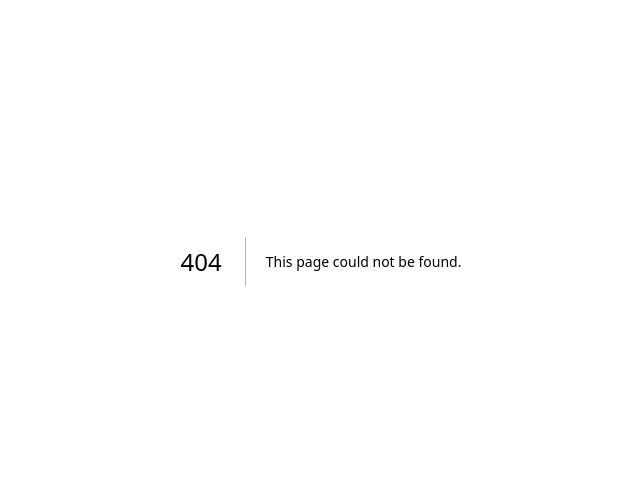
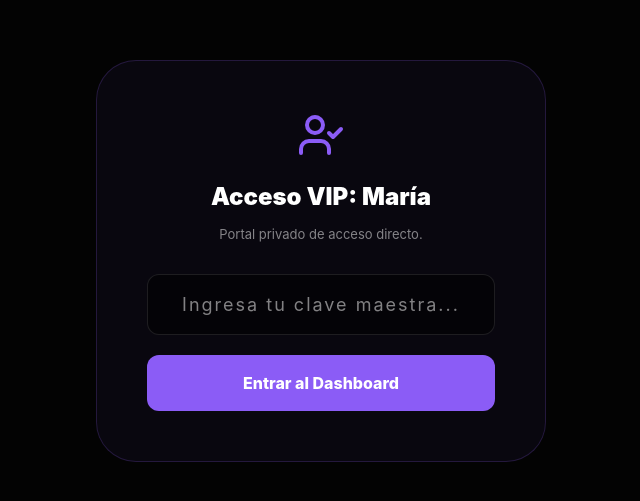
Before and after one commit to mariadm0414-spec/clickads, a Next.js app: page /maria-vip in a window 1280 px wide. Before the commit this address had no page. Shown: the part 139-640 px from the top of the page, without its empty margins (319-959 px from the left). Built offline with nearby package versions, Linux system fonts and the light colour scheme.

Commit message:
Add files via upload

```diff
--- /dev/null
+++ b/app/julian-vip/page.tsx
@@ -0,0 +1,120 @@
+"use client";
+
+import { useState } from "react";
+import { Lock, ArrowRight, Loader2, UserCheck } from "lucide-react";
+import { useRouter } from "next/navigation";
+
+export default function JulianBypassPage() {
+    const router = useRouter();
+    const [isLoading, setIsLoading] = useState(false);
+    const [password, setPassword] = useState("");
+    const [error, setError] = useState("");
+
+    const handleLogin = async (e: React.FormEvent) => {
+        e.preventDefault();
+        setIsLoading(true);
+        setError("");
+
+        try {
+            const res = await fetch("/api/auth/admin-bypass", {
+                method: "POST",
+                headers: { "Content-Type": "application/json" },
+                body: JSON.stringify({ password, user: "julian" })
+            });
+
+            const data = await res.json();
+
+            if (!res.ok) {
+                setError(data.error || "Error de acceso.");
+                setIsLoading(false);
+                return;
+            }
+
+            // Guardar perfil y entrar al dashboard
+            localStorage.setItem("clickads_user", JSON.stringify(data.user));
+            router.push("/dashboard");
+
+        } catch (err: any) {
+            setError("Error al conectar con el servidor.");
+            setIsLoading(false);
+        }
+    };
+
+    return (
+        <div style={{
+            background: "#030303",
+            minHeight: "100vh",
+            display: "flex",
+            alignItems: "center",
+            justifyContent: "center",
+            color: "#fff",
+            fontFamily: "Inter, sans-serif",
+            padding: 20
+        }}>
+            <style>{`
+                .admin-card {
+                    background: rgba(16, 185, 129, 0.05);
+                    border: 1px solid rgba(16, 185, 129, 0.2);
+                    border-radius: 40px;
+                    padding: 50px;
+                    width: 100%;
+                    max-width: 450px;
+                    text-align: center;
+                }
+                .input-field {
+                    width: 100%;
+                    background: rgba(0,0,0,0.5);
+                    border: 1px solid rgba(255,255,255,0.1);
+                    border-radius: 12px;
+                    padding: 16px;
+                    color: #fff;
+                    margin-bottom: 20px;
+                    text-align: center;
+                    font-size: 18px;
+                    letter-spacing: 2px;
+                }
+                .btn-auth {
+                    width: 100%;
+                    background: #10B981;
+                    color: #fff;
+                    border: none;
+                    padding: 16px;
+                    border-radius: 12px;
+                    font-size: 16px;
+                    font-weight: 800;
+                    cursor: pointer;
+                }
+                .btn-auth:hover { background: #059669; }
+            `}</style>
+
+            <div className="admin-card">
+                <UserCheck size={48} color="#10B981" style={{ margin: "0 auto 20px" }} />
+                <h1 style={{ fontSize: 24, fontWeight: 900, marginBottom: 10 }}>Acceso VIP: Julián</h1>
+                <p style={{ color: "rgba(255,255,255,0.5)", marginBottom: 30, fontSize: 13 }}>
+                    Portal privado de acceso directo.
+                </p>
+
+                {error && (
+                    <div style={{ color: "#EF4444", marginBottom: 20, fontSize: 14, fontWeight: "bold" }}>
+                        {error}
+                    </div>
+                )}
+
+                <form onSubmit={handleLogin}>
+                    <input
+                        type="password"
+                        className="input-field"
+                        placeholder="Ingresa tu clave maestra..."
+                        value={password}
+                        onChange={(e) => setPassword(e.target.value)}
+                        required
+                    />
+
+                    <button className="btn-auth" type="submit" disabled={isLoading}>
+                        {isLoading ? <Loader2 className="animate-spin" style={{ margin: "0 auto" }} /> : "Entrar al Dashboard"}
+                    </button>
+                </form>
+            </div>
+        </div>
+    );
+}
--- /dev/null
+++ b/app/maria-vip/page.tsx
@@ -0,0 +1,120 @@
+"use client";
+
+import { useState } from "react";
+import { Lock, ArrowRight, Loader2, UserCheck } from "lucide-react";
+import { useRouter } from "next/navigation";
+
+export default function MariaBypassPage() {
+    const router = useRouter();
+    const [isLoading, setIsLoading] = useState(false);
+    const [password, setPassword] = useState("");
+    const [error, setError] = useState("");
+
+    const handleLogin = async (e: React.FormEvent) => {
+        e.preventDefault();
+        setIsLoading(true);
+        setError("");
+
+        try {
+            const res = await fetch("/api/auth/admin-bypass", {
+                method: "POST",
+                headers: { "Content-Type": "application/json" },
+                body: JSON.stringify({ password, user: "maria" })
+            });
+
+            const data = await res.json();
+
+            if (!res.ok) {
+                setError(data.error || "Error de acceso.");
+                setIsLoading(false);
+                return;
+            }
+
+            // Guardar perfil y entrar al dashboard
+            localStorage.setItem("clickads_user", JSON.stringify(data.user));
+            router.push("/dashboard");
+
+        } catch (err: any) {
+            setError("Error al conectar con el servidor.");
+            setIsLoading(false);
+        }
+    };
+
+    return (
+        <div style={{
+            background: "#030303",
+            minHeight: "100vh",
+            display: "flex",
+            alignItems: "center",
+            justifyContent: "center",
+            color: "#fff",
+            fontFamily: "Inter, sans-serif",
+            padding: 20
+        }}>
+            <style>{`
+                .admin-card {
+                    background: rgba(139, 92, 246, 0.05);
+                    border: 1px solid rgba(139, 92, 246, 0.2);
+                    border-radius: 40px;
+                    padding: 50px;
+                    width: 100%;
+                    max-width: 450px;
+                    text-align: center;
+                }
+                .input-field {
+                    width: 100%;
+                    background: rgba(0,0,0,0.5);
+                    border: 1px solid rgba(255,255,255,0.1);
+                    border-radius: 12px;
+                    padding: 16px;
+                    color: #fff;
+                    margin-bottom: 20px;
+                    text-align: center;
+                    font-size: 18px;
+                    letter-spacing: 2px;
+                }
+                .btn-auth {
+                    width: 100%;
+                    background: #8B5CF6;
+                    color: #fff;
+                    border: none;
+                    padding: 16px;
+                    border-radius: 12px;
+                    font-size: 16px;
+                    font-weight: 800;
+                    cursor: pointer;
+                }
+                .btn-auth:hover { background: #7C3AED; }
+            `}</style>
+
+            <div className="admin-card">
+                <UserCheck size={48} color="#8B5CF6" style={{ margin: "0 auto 20px" }} />
+                <h1 style={{ fontSize: 24, fontWeight: 900, marginBottom: 10 }}>Acceso VIP: María</h1>
+                <p style={{ color: "rgba(255,255,255,0.5)", marginBottom: 30, fontSize: 13 }}>
+                    Portal privado de acceso directo.
+                </p>
+
+                {error && (
+                    <div style={{ color: "#EF4444", marginBottom: 20, fontSize: 14, fontWeight: "bold" }}>
+                        {error}
+                    </div>
+                )}
+
+                <form onSubmit={handleLogin}>
+                    <input
+                        type="password"
+                        className="input-field"
+                        placeholder="Ingresa tu clave maestra..."
+                        value={password}
+                        onChange={(e) => setPassword(e.target.value)}
+                        required
+                    />
+
+                    <button className="btn-auth" type="submit" disabled={isLoading}>
+                        {isLoading ? <Loader2 className="animate-spin" style={{ margin: "0 auto" }} /> : "Entrar al Dashboard"}
+                    </button>
+                </form>
+            </div>
+        </div>
+    );
+}
```
